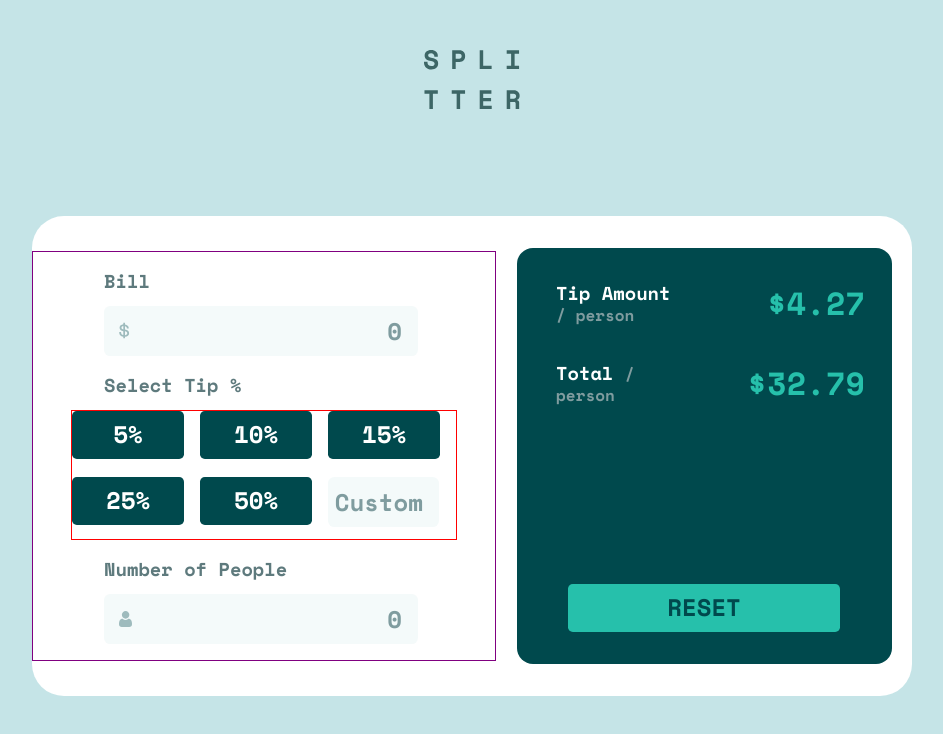
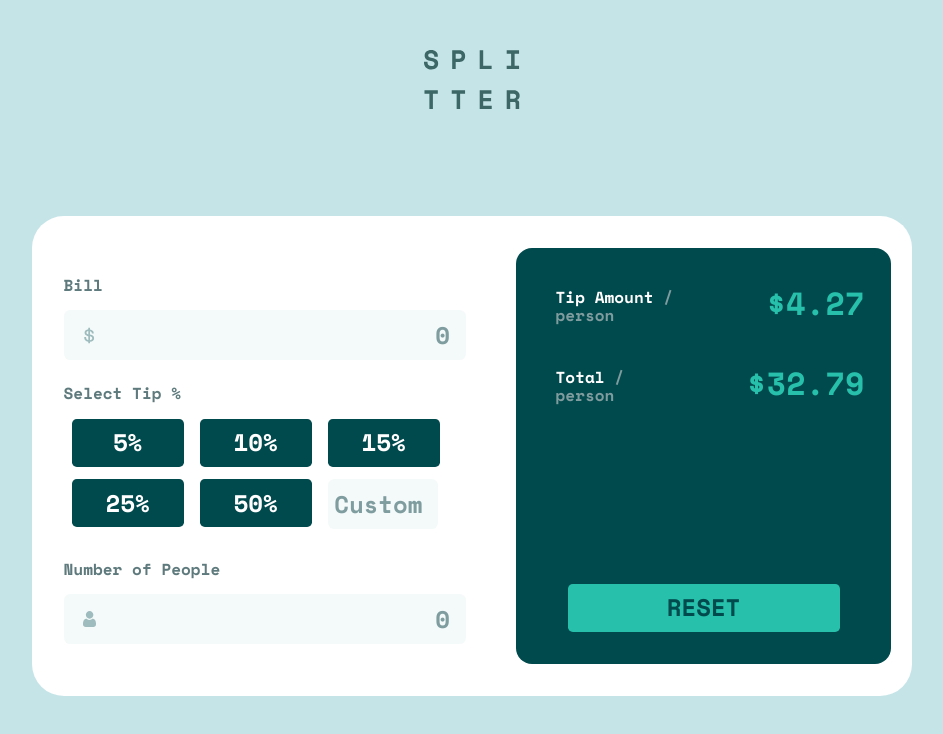
Before and after one commit to Badarando/tip-calculator-app-main, a React (Vite) app: page / in a window 1280 px wide. Shown: the top 734 px of the page, without its empty margins (168-1111 px from the left). Built offline with nearby package versions, Linux system fonts and the light colour scheme.

Commit message:
aparencia finalizada + responsividade

```diff
--- a/src/pages/Home/index.jsx
+++ b/src/pages/Home/index.jsx
@@ -9,7 +9,7 @@ export function Home() {
         <SectionData>
           <Title>Bill</Title>
           <SectionBill>
-            <input type="text" placeholder="0"/>
+                <input type="text" placeholder="0"/>
           </SectionBill>
           <Title>Select Tip %</Title>
           <SectionTip>
--- a/src/pages/Home/style.js
+++ b/src/pages/Home/style.js
@@ -57,7 +57,6 @@ export const SectionData = styled.section`
             align-items: center;
             height: 25.5rem;
             width: 30rem;
-            border: 1px solid purple;
 
         }
 `
@@ -77,6 +76,11 @@ export const SectionDataResult = styled.section`
 export const SectionBill = styled.section`
     width: 20rem;
     height: 3.5rem;
+
+    @media (min-width: 75rem) {
+        align-self: flex-start;
+        margin-left: 2rem;
+    }
 `;
 
 export const Title = styled.h3`
@@ -84,16 +88,21 @@ export const Title = styled.h3`
     height: 1.2rem;
     color: ${theme.darkgrayishCyan};
     font-family: 'Space Mono', monospace;
+    font-size: 1rem;
+    margin-top: 1.5rem;
     margin-bottom: 1rem;
+
+    @media (min-width: 75rem) {
+    width: 25rem;
+    }
 `;
 
 export const SectionTip = styled.section`
-    width: 22.5rem;
+    width: 20rem;
     height: 13rem;
     display: flex;
     flex-wrap: wrap;
     column-gap: 1rem;
-    border: 1px solid red;
 
     @media (min-width: 75rem) {
         width: 24rem;
@@ -124,6 +133,11 @@ export const SectionAmount = styled.section`
     width: 20rem;
     height: 4rem;
     margin-bottom: 1rem;
+
+    @media (min-width: 75rem) {
+        align-self: flex-start;
+        margin-left: 2rem;
+    }
 `
 
 export const SectionResult = styled.section`
@@ -183,5 +197,9 @@ export const Reset = styled(Button)`
     @media (min-width: 75rem) {
         margin-top: 11rem;
         margin-bottom: 0;
+
+        &:active {
+            background-color: ${theme.lightGrayishCyan};
+        }
     }
 `
--- a/src/styles/elements/Base.js
+++ b/src/styles/elements/Base.js
@@ -21,6 +21,10 @@ input {
     font-family: 'Space Mono', monospace;
     color: ${theme.veryDarkCyan};
     font-size: 1.5rem;
+
+    @media (min-width: 75rem) {
+    width: 24rem;
+    }
 
 }
 
```
